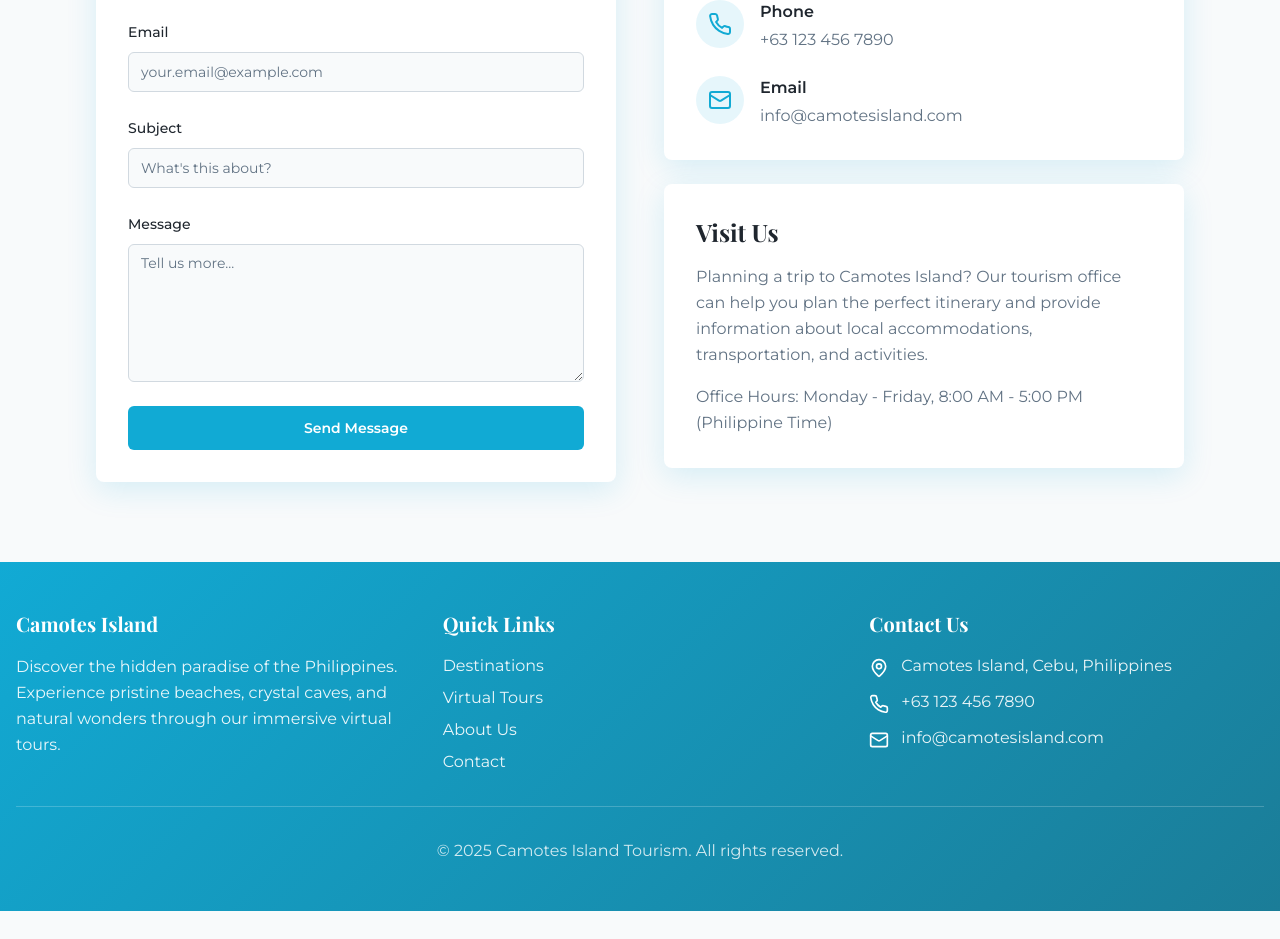
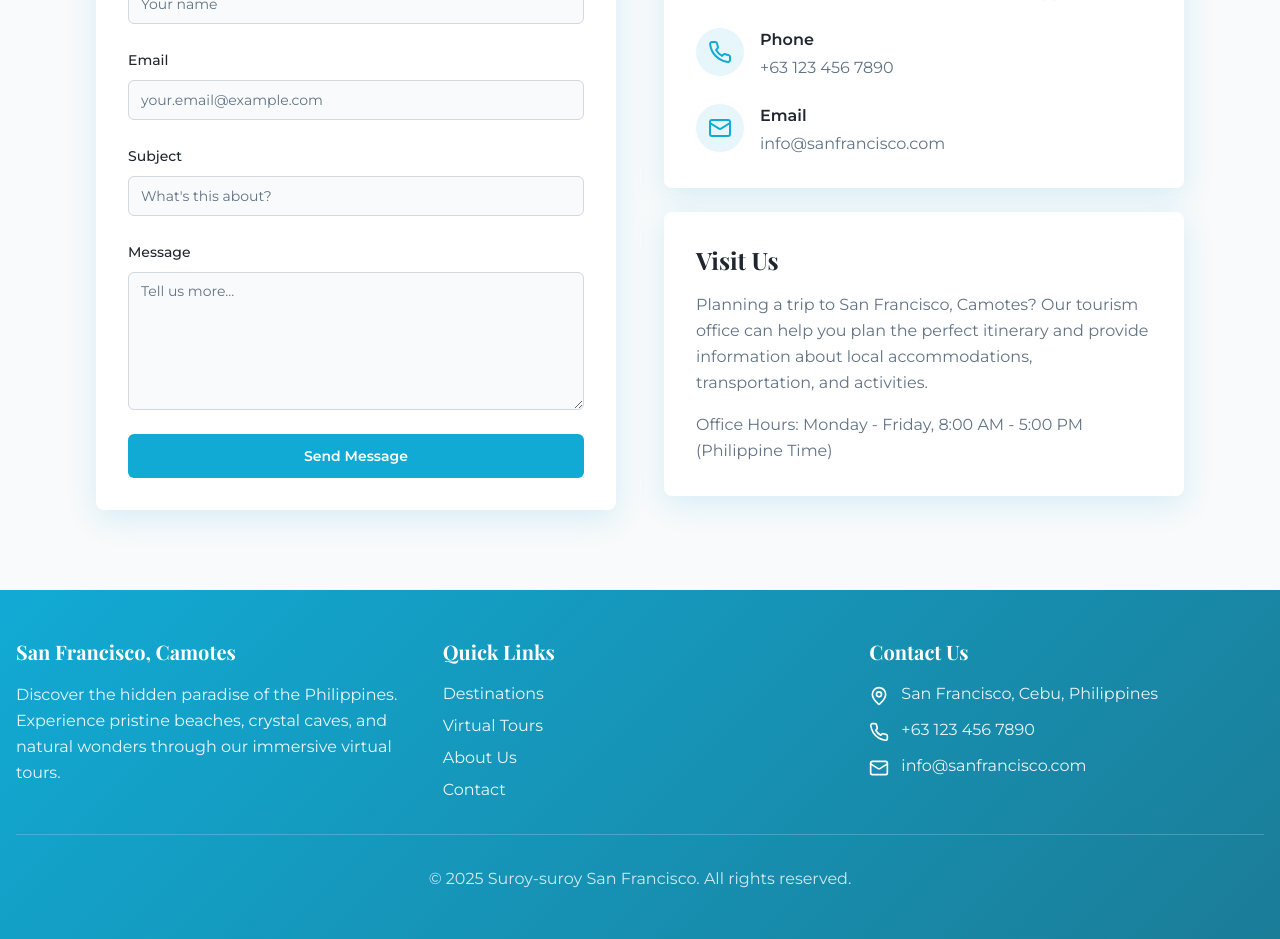
Before and after one commit to suroysuroysanfrancisco-sudo/research-project, a React (Vite) app: page /contact in a window 1280 px wide. Shown: the part 460-1399 px from the top of the page. Before the commit the page ends 1371 px from the top, so only its background shows below. Built offline with nearby package versions, Linux system fonts and the light colour scheme; the HTML template or start-up script is replaced by a standard one.

Commit message:
camotes replacements

```diff
--- a/index.html
+++ b/index.html
@@ -13,7 +13,7 @@
     <meta property="og:type" content="website" />
 
     <meta name="twitter:card" content="summary_large_image" />
-    <meta name="twitter:site" content="@CamotesIsland" />
+    <meta name="twitter:site" content="@SanFrancisco" />
 
     <link rel="preconnect" href="https://fonts.googleapis.com" />
     <link rel="preconnect" href="https://fonts.gstatic.com" crossorigin />
--- a/src/components/Footer.tsx
+++ b/src/components/Footer.tsx
@@ -7,7 +7,7 @@ export const Footer = () => {
         <div className="grid md:grid-cols-3 gap-8">
           {/* About */}
           <div>
-            <h3 className="text-xl font-bold font-playfair mb-4">Camotes Island</h3>
+            <h3 className="text-xl font-bold font-playfair mb-4">San Francisco, Camotes</h3>
             <p className="text-white/90 leading-relaxed">
               Discover the hidden paradise of the Philippines. Experience pristine beaches,
               crystal caves, and natural wonders through our immersive virtual tours.
@@ -47,7 +47,7 @@ export const Footer = () => {
             <ul className="space-y-3">
               <li className="flex items-start space-x-3">
                 <MapPin className="w-5 h-5 mt-1 flex-shrink-0" />
-                <span className="text-white/90">Camotes Island, Cebu, Philippines</span>
+                <span className="text-white/90">San Francisco, Cebu, Philippines</span>
               </li>
               <li className="flex items-start space-x-3">
                 <Phone className="w-5 h-5 mt-1 flex-shrink-0" />
@@ -55,14 +55,14 @@ export const Footer = () => {
               </li>
               <li className="flex items-start space-x-3">
                 <Mail className="w-5 h-5 mt-1 flex-shrink-0" />
-                <span className="text-white/90">info@camotesisland.com</span>
+                <span className="text-white/90">info@sanfrancisco.com</span>
               </li>
             </ul>
           </div>
         </div>
 
         <div className="border-t border-white/20 mt-8 pt-8 text-center text-white/80">
-          <p>&copy; {new Date().getFullYear()} Camotes Island Tourism. All rights reserved.</p>
+          <p>&copy; {new Date().getFullYear()} Suroy-suroy San Francisco. All rights reserved.</p>
         </div>
       </div>
     </footer>
--- a/src/components/Navigation.tsx
+++ b/src/components/Navigation.tsx
@@ -39,7 +39,7 @@ export const Navigation = () => {
             <div className="flex items-center">
               <img
                 src={logo}
-                alt="Camotes Island Logo"
+                alt="Suroy-suroy San Francisco Logo"
                 className="h-[4.5rem] w-auto object-contain" // adjust size as needed
               />
             </div>
--- a/src/pages/Contact.tsx
+++ b/src/pages/Contact.tsx
@@ -19,7 +19,7 @@ const Contact = () => {
     {
       icon: MapPin,
       title: "Location",
-      content: "Camotes Island, Cebu, Philippines",
+      content: "San Francisco, Camotes, Cebu, Philippines",
     },
     {
       icon: Phone,
@@ -29,7 +29,7 @@ const Contact = () => {
     {
       icon: Mail,
       title: "Email",
-      content: "info@camotesisland.com",
+      content: "info@sanfrancisco.com",
     },
   ];
 
@@ -52,7 +52,7 @@ const Contact = () => {
               Get in Touch
             </h1>
             <p className="text-xl text-muted-foreground max-w-2xl mx-auto">
-              Have questions about Camotes Island? We'd love to hear from you
+              Have questions about the Town of San Francisco? We'd love to hear from you
             </p>
           </motion.div>
 
@@ -146,7 +146,7 @@ const Contact = () => {
                   Visit Us
                 </h2>
                 <p className="text-muted-foreground leading-relaxed mb-4">
-                  Planning a trip to Camotes Island? Our tourism office can help you plan
+                  Planning a trip to San Francisco, Camotes? Our tourism office can help you plan
                   the perfect itinerary and provide information about local accommodations,
                   transportation, and activities.
                 </p>
--- a/src/pages/Destinations.tsx
+++ b/src/pages/Destinations.tsx
@@ -84,7 +84,7 @@ const Destinations = () => {
               Explore Our Destinations
             </h1>
             <p className="text-xl text-muted-foreground max-w-2xl mx-auto">
-              Discover the breathtaking natural wonders that make Camotes Island a hidden paradise
+              Discover the breathtaking natural wonders that make San Francisco, Camotes a hidden paradise
             </p>
           </motion.div>
 
--- a/src/pages/VirtualTours.tsx
+++ b/src/pages/VirtualTours.tsx
@@ -47,7 +47,7 @@ const VirtualTours = () => {
               Virtual Tours
             </h1>
             <p className="text-xl text-muted-foreground max-w-2xl mx-auto">
-              Immerse yourself in 360° views of Camotes Island's most beautiful locations
+              Immerse yourself in 360° views of San Francisco's most beautiful locations
             </p>
           </motion.div>
 
```
Also changed, not shown: 1 other file (tests, documents, lock files or other folders).
